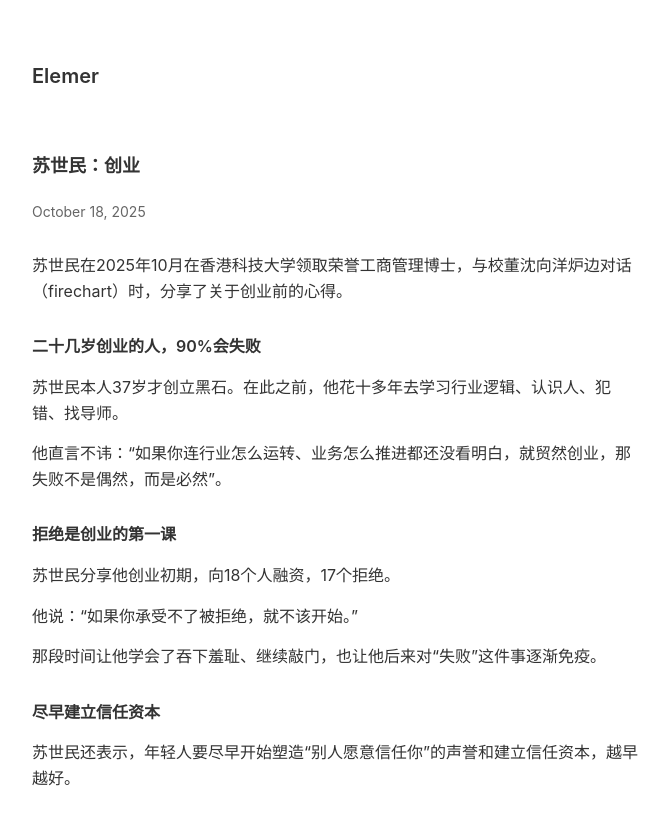
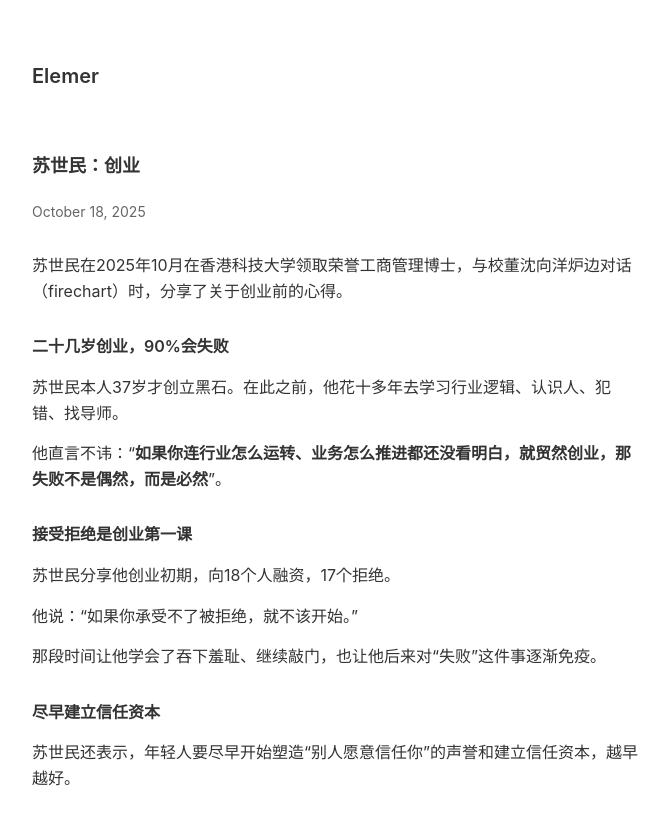
Before and after one commit to elemer1/elemer1.github.io, a Jekyll site: the page built from _writings/苏世民：不懂业务就创业.md, in a window 1280 px wide. Shown: the top 825 px of the page, without its empty margins (303-970 px from the left). Built offline with Jekyll 4.4.1, drawn with Linux system fonts in a browser that asks for light colours.

Commit message:
Update 苏世民：不懂业务就创业.md

```diff
--- a/_writings/苏世民：不懂业务就创业.md
+++ b/_writings/苏世民：不懂业务就创业.md
@@ -5,13 +5,13 @@
 
 苏世民在2025年10月在香港科技大学领取荣誉工商管理博士，与校董沈向洋炉边对话（firechart）时，分享了关于创业前的心得。
 
-### 二十几岁创业的人，90%会失败
+### 二十几岁创业，90%会失败
 
 苏世民本人37岁才创立黑石。在此之前，他花十多年去学习行业逻辑、认识人、犯错、找导师。
 
-他直言不讳：“如果你连行业怎么运转、业务怎么推进都还没看明白，就贸然创业，那失败不是偶然，而是必然”。
+他直言不讳：“**如果你连行业怎么运转、业务怎么推进都还没看明白，就贸然创业，那失败不是偶然，而是必然**”。
 
-### 拒绝是创业的第一课
+### 接受拒绝是创业第一课
 
 苏世民分享他创业初期，向18个人融资，17个拒绝。
 
```
